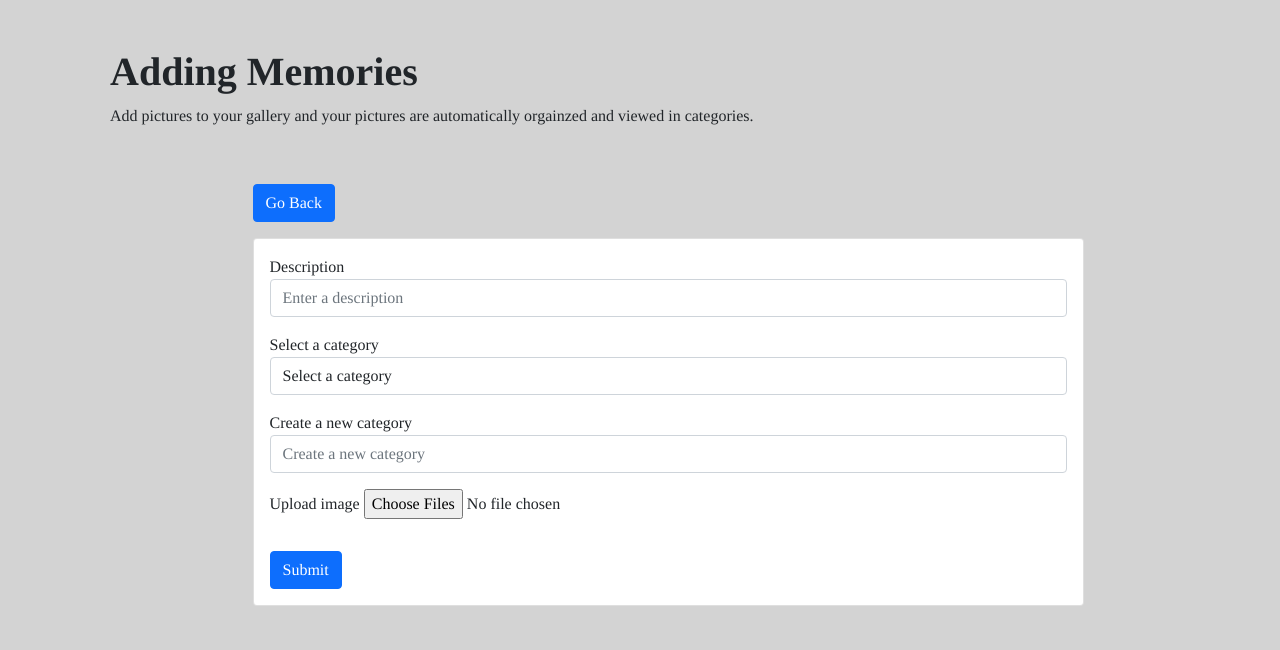
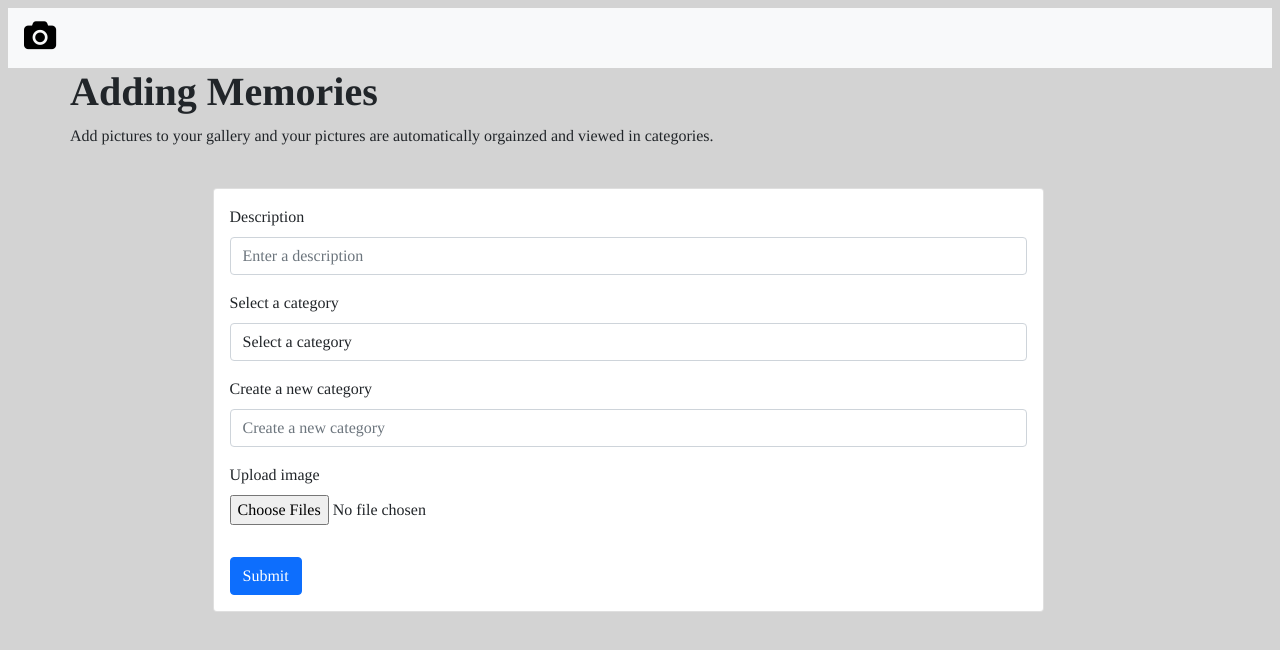
Before and after one commit to aniketshetty550/x23217529_CPP_Project, a Django app: page /add/ in a window 1280 px wide. Shown: the top 650 px of the page. Run offline with Django 3.2, Linux system fonts and the light colour scheme; a user stored in the database is signed in; data comes from the database, SQL or seed files in the repository; both versions use the stored data as it was after the commit; some libraries are stand-ins or nearby versions.

Commit message:
html1 update

```diff
--- a/Photo_Album_Application/templates/add.html
+++ b/Photo_Album_Application/templates/add.html
@@ -6,6 +6,8 @@
     <meta http-equiv='X-UA-Compatible' content='IE=edge'>
     <title>Add Photo</title>
     <meta name='viewport' content='width=device-width, initial-scale=1'>
+    <link href="https://stackpath.bootstrapcdn.com/bootstrap/4.5.2/css/bootstrap.min.css" rel="stylesheet">
+    <link rel="stylesheet" href="https://cdnjs.cloudflare.com/ajax/libs/font-awesome/4.7.0/css/font-awesome.min.css">
 
     <!-- CSS only -->
     <link href="https://cdn.jsdelivr.net/npm/bootstrap@5.0.0-beta1/dist/css/bootstrap.min.css" rel="stylesheet"
@@ -31,11 +33,19 @@
     color: Black;
 
     }
+
+    .nav-item{
+        font-size: 20px;
+    }
+
     </style>
 
 
-<body class="m-5">
+<body class="m-2">
 
+    <nav class="navbar navbar-expand-lg navbar-light bg-light">
+        <a class="navbar-brand" href="{% url 'gallery' %}"><i class="fa fa-camera" style="font-size:30px;color:black"></i></a>
+    </nav>
 
     <div class="container">
         <div class="row">
@@ -50,7 +60,6 @@
 
         <div class="row justify-content-center">
             <div class="col-md-9">
-                <a href="{% url 'gallery' %}" class="btn btn-primary my-3">Go Back</a>
                 <div class="card">
 
 
--- a/Photo_Album_Application/templates/gallery.html
+++ b/Photo_Album_Application/templates/gallery.html
@@ -83,7 +83,7 @@
 <body>
 
     <nav class="navbar navbar-expand-lg navbar-light bg-light">
-        <a class="navbar-brand" href="{%url 'home'%}"><i class="fa fa-camera" style="font-size:30px;color:black"></i></a>
+        <a class="navbar-brand" href=""><i class="fa fa-camera" style="font-size:30px;color:black"></i></a>
         <button class="navbar-toggler" type="button" data-toggle="collapse" data-target="#navbarNav"
             aria-controls="navbarNav" aria-expanded="false" aria-label="Toggle navigation">
             <span class="navbar-toggler-icon"></span>
@@ -97,7 +97,6 @@
 
             </ul>
         </div>
-    </nav>
     </nav>
 
     <body class="m-3">
```
Also changed, not shown: Photo_Album_Application/templates/login.html (+1 -7 lines), Photo_Album_Application/templates/signup.html (+1 -7 lines), db.sqlite3.
